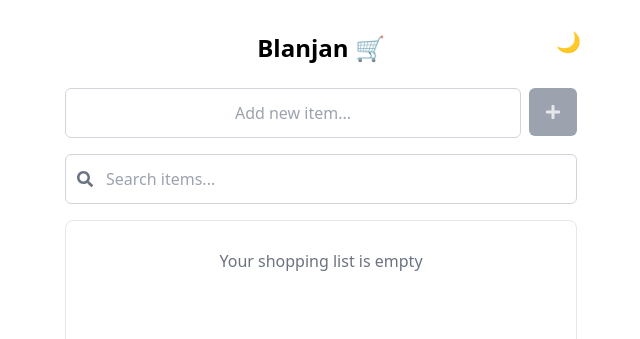
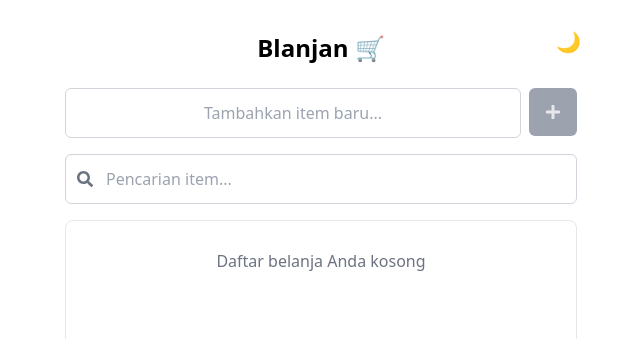
Before and after one commit to ryansutrisno/blanjan, a React (Vite) app: page / in a window 1280 px wide. Shown: the top 339 px of the page, without its empty margins (319-959 px from the left). Built offline with nearby package versions, Linux system fonts and the light colour scheme.

Commit message:
style: update placeholder and label text to Indonesian
To improve localization and user experience for Indonesian users, the placeholder and label text in the UI have been updated to Indonesian. This change ensures consistency and better accessibility for the target audience.

```diff
--- a/src/App.jsx
+++ b/src/App.jsx
@@ -140,7 +140,7 @@ function App() {
             value={newItem}
             onChange={(e) => setNewItem(e.target.value)}
             onKeyDown={handleKeyDown}
-            placeholder="Add new item..."
+            placeholder="Tambahkan item baru..."
             className="flex-1 p-3 border border-gray-300 rounded-md text-center text-base dark:bg-gray-800 dark:border-gray-600 dark:text-white focus:outline-none focus:ring-2 focus:ring-primary"
           />
           <button
@@ -164,7 +164,7 @@ function App() {
               type="text"
               value={searchQuery}
               onChange={(e) => setSearchQuery(e.target.value)}
-              placeholder="Search items..."
+              placeholder="Pencarian item..."
               className="w-full p-3 pl-10 border border-gray-300 rounded-md text-base dark:bg-gray-800 dark:border-gray-600 dark:text-white focus:outline-none focus:ring-2 focus:ring-primary"
             />
           </div>
@@ -188,7 +188,7 @@ function App() {
                     htmlFor="select-all"
                     className="text-sm cursor-pointer dark:text-gray-300"
                   >
-                    Select All
+                    Pilih Semua
                   </label>
                 </div>
                 <button
@@ -200,7 +200,7 @@ function App() {
                       : "bg-danger hover:bg-danger-hover"
                   }`}
                 >
-                  Delete Selected ({selectedItems.length})
+                  Hapus Terpilih ({selectedItems.length})
                 </button>
               </div>
             )}
@@ -211,8 +211,8 @@ function App() {
           {filteredItems.length === 0 ? (
             <li className="text-center p-4 text-gray-500 dark:text-gray-400">
               {searchQuery
-                ? "No items match your search"
-                : "Your shopping list is empty"}
+                ? "Tidak ada item yang cocok dengan pencarian Anda"
+                : "Daftar belanja Anda kosong"}
             </li>
           ) : (
             filteredItems.map((item) => (
```
